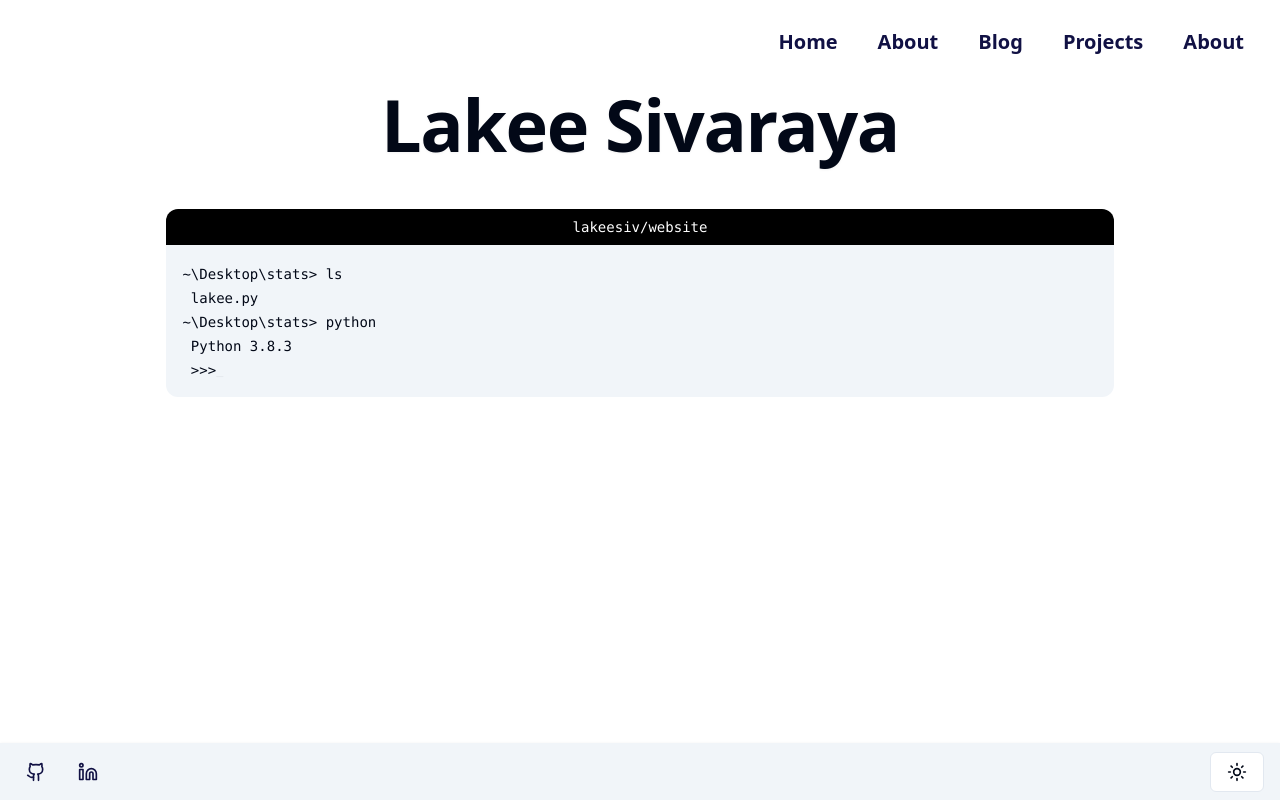
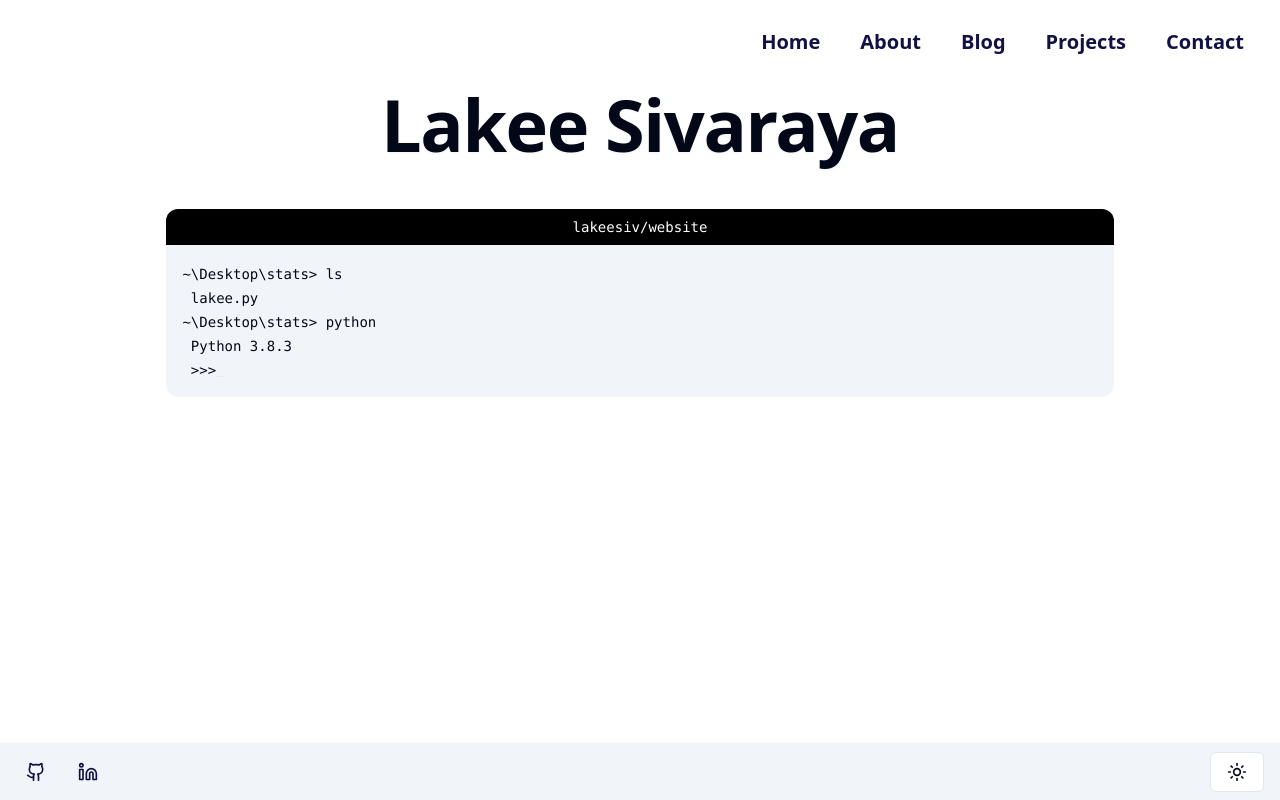
Before and after one commit to lakeesiv/website, a Next.js app: page / in a window 1280 px wide. Built offline with nearby package versions, Linux system fonts and the light colour scheme.

Commit message:
fixed links

```diff
--- a/components/layout/navbar.tsx
+++ b/components/layout/navbar.tsx
@@ -2,9 +2,6 @@
 
 import Link from "next/link";
 import MobileNav from "./mobile-nav";
-import dynamic from "next/dynamic";
-import { Suspense } from "react";
-import { Skeleton } from "components/ui/skeleton";
 
 const links = [
   {
@@ -24,7 +21,7 @@ const links = [
     href: "/projects",
   },
   {
-    name: "About",
+    name: "Contact",
     href: "/contact",
   },
 ];
```
